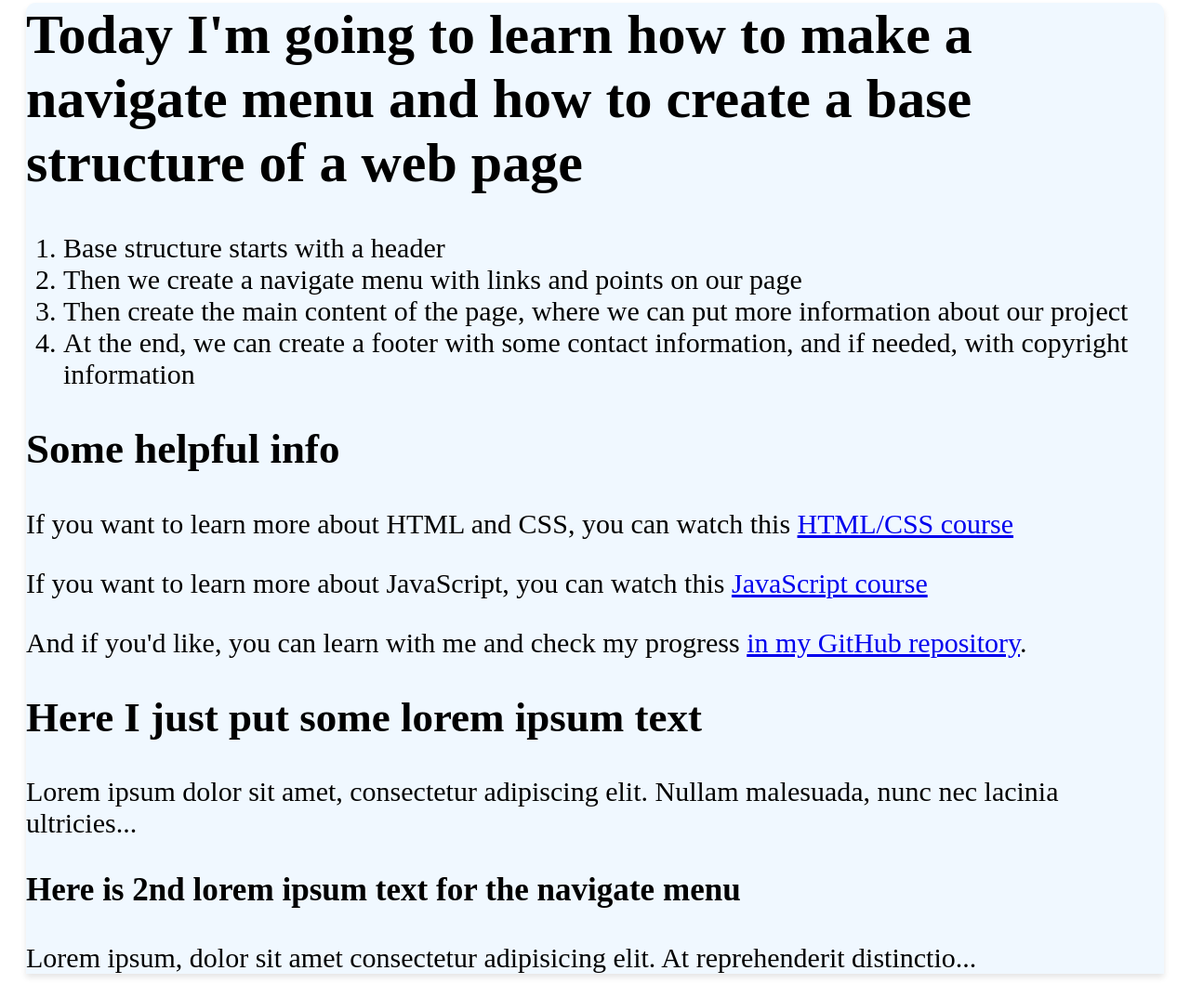
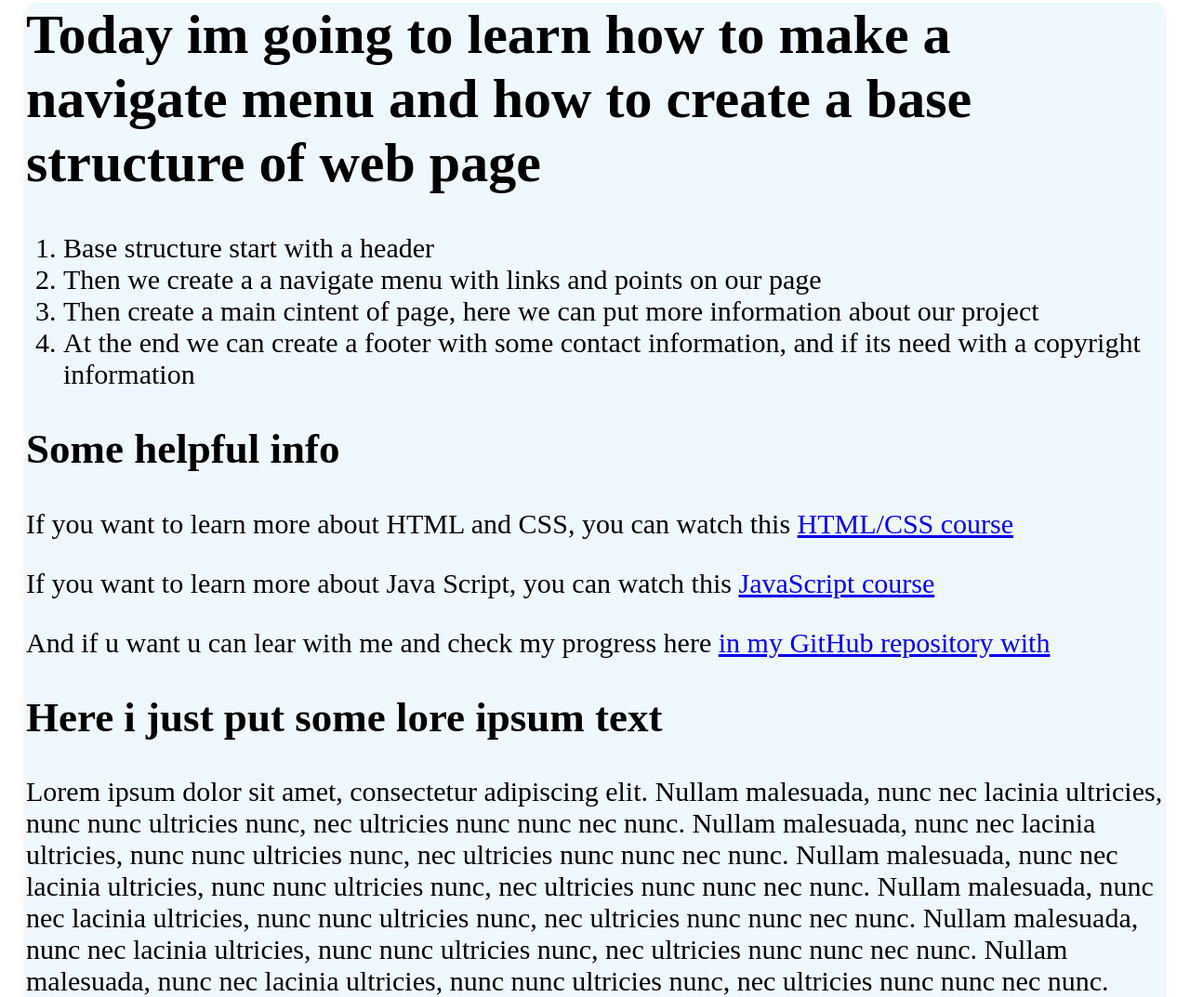
Before and after one commit to Vantana1995/Daily-dose-of-programming, a plain HTML site: page day 3/index.html in a window 1280 px wide. Shown: the part 203-1276 px from the top of the page at 93% size. Drawn offline with Linux system fonts and the light colour scheme.

Commit message:
Обновление файлов

```diff
--- a/day 3/index.html
+++ b/day 3/index.html
@@ -1,12 +1,12 @@
 <!DOCTYPE html>
 <html>
   <head>
-    <title>Page with Navigate Menu</title>
+    <title>Page with navigate menu</title>
     <link rel="stylesheet" type="text/css" href="style.css" />
   </head>
   <body>
     <header class="header" id="head">
-      <h1>Page with Navigate Menu</h1>
+      <h1>Page with navigate menu</h1>
     </header>
     <nav class="nav">
       <select
@@ -16,39 +16,48 @@
         onchange="location = this.value;"
       >
         <option value="" disabled selected hidden>Navigate</option>
-        <option value="../day-1/index.html">First day</option>
-        <option value="../day-2/index.html">Second day, a bit more info</option>
+        <option
+          value="https://github.com/Vantana1995/Daily-dose-of-programming/blob/main/day%201/index.html"
+        >
+          First day
+        </option>
+        <option
+          value="https://github.com/Vantana1995/Daily-dose-of-programming/tree/main/day%202"
+        >
+          Second day, a bit more info
+        </option>
+
         <option
           value="https://www.youtube.com/watch?v=heR3T8-AKP0&list=RDheR3T8-AKP0&start_radio=1"
         >
           Youtube jam
         </option>
-        <option value="./index.html#main">Main</option>
-        <option value="./index.html#info">Helpful info</option>
-        <option value="./index.html#lorem">First lorem text</option>
-        <option value="./index.html#ipsum">Second lorem text</option>
+        <option value="#main">Main</option>
+        <option value="#info">Helpful info</option>
+        <option value="#lorem">First lorem text</option>
+        <option value="#ipsum">Second lorem text</option>
       </select>
     </nav>
     <main class="main" id="main">
       <h1>
-        Today I'm going to learn how to make a navigate menu and how to create a
-        base structure of a web page
+        Today im going to learn how to make a navigate menu and how to create a
+        base structure of web page
       </h1>
       <ol>
-        <li>Base structure starts with a header</li>
+        <li>Base structure start with a header</li>
         <li>
-          Then we create a navigate menu with links and points on our page
+          Then we create a a navigate menu with links and points on our page
         </li>
         <li>
-          Then create the main content of the page, where we can put more
-          information about our project
+          Then create a main cintent of page, here we can put more information
+          about our project
         </li>
         <li>
-          At the end, we can create a footer with some contact information, and
-          if needed, with copyright information
+          At the end we can create a footer with some contact information, and
+          if its need with a copyright information
         </li>
       </ol>
-      <div class="info" id="info">
+      <dev class="info" id="info">
         <h2>Some helpful info</h2>
         <p>
           If you want to learn more about HTML and CSS, you can watch this
@@ -56,28 +65,55 @@
             HTML/CSS course</a
           >
         </p>
+
         <p>
-          If you want to learn more about JavaScript, you can watch this
+          If you want to learn more about Java Script, you can watch this
           <a href="https://www.youtube.com/watch?v=EerdGm-ehJQ">
             JavaScript course</a
           >
         </p>
         <p>
-          And if you'd like, you can learn with me and check my progress
+          And if u want u can lear with me and check my progress here
           <a href="https://github.com/Vantana1995/Daily-dose-of-programming">
-            in my GitHub repository</a
-          >.
+            in my GitHub repository with
+          </a>
         </p>
-      </div>
-      <h2>Here I just put some lorem ipsum text</h2>
+      </dev>
+
+      <h2>Here i just put some lore ipsum text</h2>
       <p id="lorem">
         Lorem ipsum dolor sit amet, consectetur adipiscing elit. Nullam
-        malesuada, nunc nec lacinia ultricies...
+        malesuada, nunc nec lacinia ultricies, nunc nunc ultricies nunc, nec
+        ultricies nunc nunc nec nunc. Nullam malesuada, nunc nec lacinia
+        ultricies, nunc nunc ultricies nunc, nec ultricies nunc nunc nec nunc.
+        Nullam malesuada, nunc nec lacinia ultricies, nunc nunc ultricies nunc,
+        nec ultricies nunc nunc nec nunc. Nullam malesuada, nunc nec lacinia
+        ultricies, nunc nunc ultricies nunc, nec ultricies nunc nunc nec nunc.
+        Nullam malesuada, nunc nec lacinia ultricies, nunc nunc ultricies nunc,
+        nec ultricies nunc nunc nec nunc. Nullam malesuada, nunc nec lacinia
+        ultricies, nunc nunc ultricies nunc, nec ultricies nunc nunc nec nunc.
+        Nullam malesuada, nunc nec lacinia ultricies, nunc nunc ultricies nunc,
+        nec ultricies nunc nunc nec nunc. Nullam malesuada, nunc nec lacinia
+        ultricies, nunc nunc ultricies nunc, nec ultricies nunc nunc nec nunc.
+        Nullam malesuada, nunc nec lacinia ultricies, nunc nunc ultricies nunc,
+        nec ultricies nunc nunc nec nunc. Nullam malesuada, nunc nec lacinia
+        ultricies, nunc nunc ultricies nunc, nec ultricies nunc nunc nec nunc.
+        Nullam malesuada, nunc nec lacinia ultricies, nunc nunc ultricies nunc,
+        nec ultricies nunc nunc nec nunc. Nullam malesuada, nunc nec lacinia
+        ultricies, nunc nunc ultricies nunc, nec ultricies nunc nunc nec nunc.
+        Nullam malesuada, nunc nec lacinia ultricies, nunc nunc ultricies nunc,
+        nec ultricies nunc nunc nec nunc. Nullam malesuada, nunc nec lacinia
+        ultricies, nunc nunc ultricies nunc, nec ultricies nunc nunc nec nunc.
       </p>
-      <h3>Here is 2nd lorem ipsum text for the navigate menu</h3>
+      <h3>Here is 2nd lore ipsum text for navigate menu</h3>
       <p id="ipsum">
         Lorem ipsum, dolor sit amet consectetur adipisicing elit. At
-        reprehenderit distinctio...
+        reprehenderit distinctio, deserunt autem natus pariatur repellendus,
+        ipsam magnam fugiat veniam commodi vel architecto consequatur quo nam
+        temporibus aliquam vitae cumque?Lorem ipsum dolor sit amet consectetur
+        adipisicing elit. Praesentium quisquam deserunt quasi sapiente error
+        hic, repellat, iure sint sequi maiores numquam architecto dolores
+        officia ea dignissimos nihil mollitia. Hic, ullam.
       </p>
     </main>
     <footer class="footer" id="footer">
```
